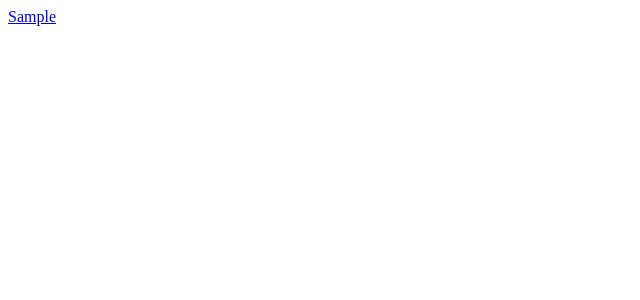
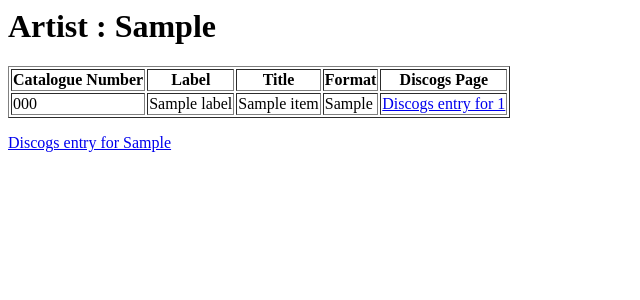
Before and after one commit to bobblestiltskin/music, a Django app: page /discogs/artist/1/ in a window 1280 px wide. Before the commit the part shown is almost empty. Shown: the top 300 px of the page, without its empty margins (0-640 px from the left). Run offline with Django 3.2, Linux system fonts and the light colour scheme; tables that the repository leaves empty hold one stand-in row (values such as "Sample post").

Commit message:
artists look better now

```diff
--- a/music/discogs/models.py
+++ b/music/discogs/models.py
@@ -28,4 +28,5 @@ class Item(models.Model):
     released = models.DateTimeField('date released')
     release_id = models.IntegerField(default=0)
     def __str__(self):
-        return self.release_id # maybe do more here when we decide what is good
+        item_tuple = (self.catalogue_number, self.label.label, self.title, self.format.format)
+        return "<tr><td>" + "</td><td>".join(item_tuple) + "</td></tr>"
--- a/music/discogs/templates/discogs/artist_info.html
+++ b/music/discogs/templates/discogs/artist_info.html
@@ -1 +1,9 @@
-<p><a href="https://www.discogs.com/search/?type=artist&title={{ regexp }}">{{ name }}</a></p>
+<h1>Artist : {{ name }}</h1>
+<table border="1">
+<tr><th>Catalogue Number</th><th>Label</th><th>Title</th><th>Format</th><th>Discogs Page</th></tr>
+{% for item in item_list %}
+  <tr><td>{{ item.catalogue_number }}</td><td>{{ item.label }}</td><td>{{ item.title }}</td><td>{{ item.format }}</td><td><a href="https://www.discogs.com/release/{{ item.release_id }}">Discogs entry for {{ item.release_id }}</td></tr>
+{% endfor %}
+</table>
+
+<p><a href="https://www.discogs.com/search/?type=artist&title={{ regexp }}">Discogs entry for {{ name }}</a></p>
--- a/music/discogs/views.py
+++ b/music/discogs/views.py
@@ -19,10 +19,14 @@ def index(request):
 #    release_id = models.IntegerField(default=0)
 
 def artist_info(request, artist_id):
+    artist_list = get_list_or_404(Item, artist=artist_id)
+    item_list = []
+    for artist in artist_list:
+      item_list.append({'catalogue_number' : artist.catalogue_number, 'label' : artist.label, 'title' : artist.title, 'format' : artist.format, 'release_id' : artist.release_id})
     artist = get_object_or_404(Artist, pk=artist_id)
     sartist = str(artist)
     partist=re.sub("\s+", "+", sartist)
-    artist_hash={'name' : sartist, 'regexp' : partist}
+    artist_hash={'name' : sartist, 'regexp' : partist, 'item_list' : item_list}
     return render(request, 'discogs/artist_info.html', artist_hash)
 
 def artist_list(request):
@@ -31,7 +35,7 @@ def artist_list(request):
     for artist in artist_list:
       sartist = str(artist)
       partist=re.sub("\s+", "+", sartist)
-      artist_hash={'name' : sartist, 'regexp' : partist}
+      artist_hash={'name' : sartist, 'regexp' : partist, 'id' : artist.id}
       artist_hash_list.append(artist_hash)
     return render(request, 'discogs/artist_list.html', {'artist_hash_list' : artist_hash_list})
 
```
Also changed, not shown: music/discogs/templates/discogs/artist_list.html (+4 -3 lines).
